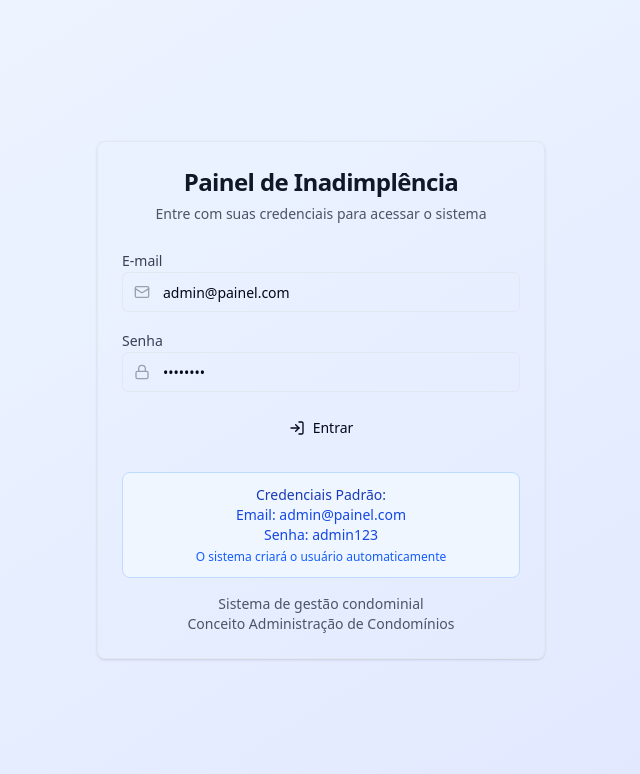
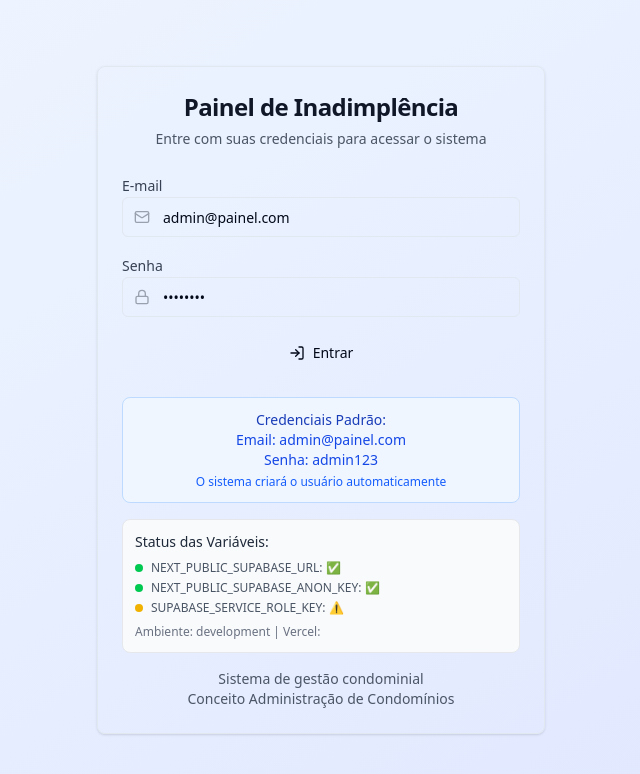
Before and after one commit to conceitoadm/painel-inadimplencia, a Next.js app: page /login in a window 1280 px wide. Shown: the top 774 px of the page, without its empty margins (319-959 px from the left). Built offline with nearby package versions, Linux system fonts and the light colour scheme; no server answers.

Commit message:
feat: add environment variables status checker

```diff
--- a/src/app/(auth)/login/page.tsx
+++ b/src/app/(auth)/login/page.tsx
@@ -15,7 +15,23 @@ export default function LoginPage() {
   const [isLoading, setIsLoading] = useState(false)
   const [error, setError] = useState<string | null>(null)
   const [isCreatingUser, setIsCreatingUser] = useState(false)
+  const [envStatus, setEnvStatus] = useState<any>(null)
   const router = useRouter()
+
+  // Verificar status das variáveis de ambiente
+  React.useEffect(() => {
+    const checkEnv = async () => {
+      try {
+        const response = await fetch('/api/env-check')
+        const data = await response.json()
+        setEnvStatus(data.environment)
+        console.log('🔍 Status das variáveis:', data.environment)
+      } catch (error) {
+        console.error('❌ Erro ao verificar variáveis:', error)
+      }
+    }
+    checkEnv()
+  }, [])
 
   const handleLogin = async (e: React.FormEvent) => {
     e.preventDefault()
@@ -191,6 +207,30 @@ export default function LoginPage() {
               <p className="text-blue-700">Senha: admin123</p>
               <p className="text-xs text-blue-600 mt-1">O sistema criará o usuário automaticamente</p>
             </div>
+
+            {envStatus && (
+              <div className="bg-gray-50 border border-gray-200 rounded-lg p-3 mb-4 text-left">
+                <p className="font-medium text-gray-800 mb-2">Status das Variáveis:</p>
+                <div className="space-y-1 text-xs">
+                  <div className="flex items-center gap-2">
+                    <span className={`w-2 h-2 rounded-full ${envStatus.hasSupabaseUrl ? 'bg-green-500' : 'bg-red-500'}`}></span>
+                    <span>NEXT_PUBLIC_SUPABASE_URL: {envStatus.hasSupabaseUrl ? '✅' : '❌'}</span>
+                  </div>
+                  <div className="flex items-center gap-2">
+                    <span className={`w-2 h-2 rounded-full ${envStatus.hasAnonKey ? 'bg-green-500' : 'bg-red-500'}`}></span>
+                    <span>NEXT_PUBLIC_SUPABASE_ANON_KEY: {envStatus.hasAnonKey ? '✅' : '❌'}</span>
+                  </div>
+                  <div className="flex items-center gap-2">
+                    <span className={`w-2 h-2 rounded-full ${envStatus.hasServiceKey ? 'bg-green-500' : 'bg-yellow-500'}`}></span>
+                    <span>SUPABASE_SERVICE_ROLE_KEY: {envStatus.hasServiceKey ? '✅' : '⚠️'}</span>
+                  </div>
+                  <div className="text-xs text-gray-500 mt-2">
+                    Ambiente: {envStatus.nodeEnv} | Vercel: {envStatus.vercelEnv}
+                  </div>
+                </div>
+              </div>
+            )}
+
             <p>Sistema de gestão condominial</p>
             <p className="font-medium">Conceito Administração de Condomínios</p>
           </div>
--- /dev/null
+++ b/src/app/api/env-check/route.ts
@@ -0,0 +1,21 @@
+import { NextResponse } from 'next/server'
+
+export async function GET() {
+  // Verificar variáveis de ambiente (apenas para debug)
+  const envCheck = {
+    hasSupabaseUrl: !!process.env.NEXT_PUBLIC_SUPABASE_URL,
+    hasAnonKey: !!process.env.NEXT_PUBLIC_SUPABASE_ANON_KEY,
+    hasServiceKey: !!process.env.SUPABASE_SERVICE_ROLE_KEY,
+    supabaseUrl: process.env.NEXT_PUBLIC_SUPABASE_URL,
+    nodeEnv: process.env.NODE_ENV,
+    vercelEnv: process.env.VERCEL_ENV
+  }
+
+  console.log('🔍 Verificação de variáveis de ambiente:', envCheck)
+
+  return NextResponse.json({
+    status: 'ok',
+    environment: envCheck,
+    message: 'Verificação de variáveis de ambiente'
+  })
+}
```
